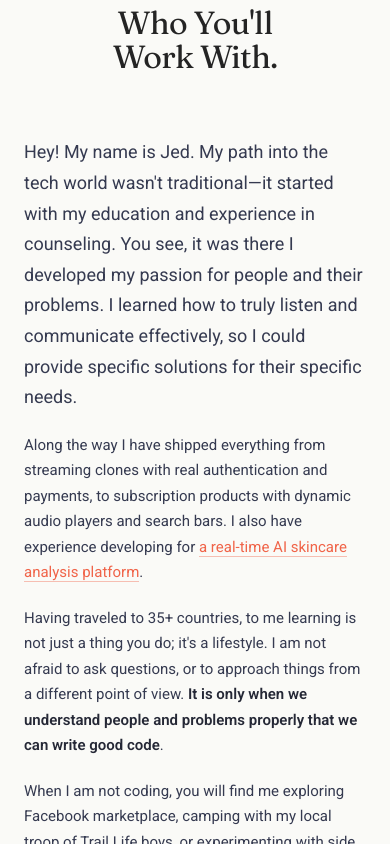
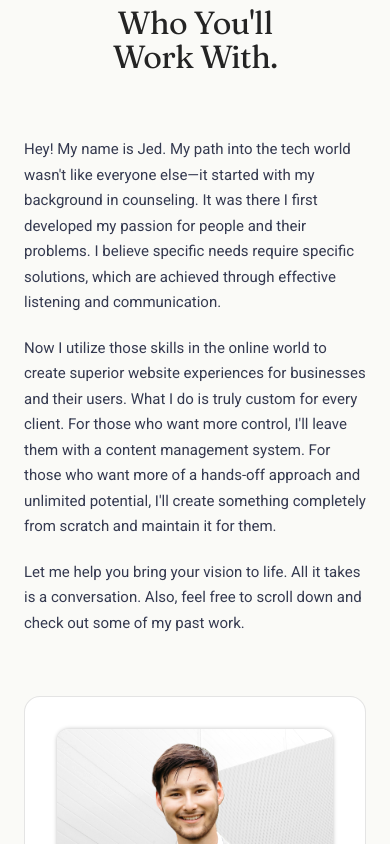
Before and after one commit to jeddelich/next-portfolio, a Next.js app: page / in a window 390 px wide. Shown: the part 1080-1924 px from the top of the page. Built offline with nearby package versions, Linux system fonts and the light colour scheme.

Commit message:
chore: update about section paragraphs

```diff
--- a/components/about/about.module.css
+++ b/components/about/about.module.css
@@ -160,10 +160,6 @@
     font-size: 16px;
   }
 
-  .aboutProse p:first-child {
-    font-size: 21px;
-  }
-
   .aboutCardStats {
     grid-template-columns: 1fr 1fr;
   }
@@ -174,10 +170,6 @@
     font-size: 15px;
   }
 
-  .aboutProse p:first-child {
-    font-size: 18px;
-  }
-
   .aboutCardImg {
     height: 148px;
   }
--- a/components/about/about.tsx
+++ b/components/about/about.tsx
@@ -13,22 +13,13 @@ function About() {
           <div className={styles.aboutGrid}>
             <div className={styles.aboutProse}>
               <p>
-                Hey! My name is Jed. My path into the tech world wasn&apos;t traditional—it started with my education and experience in counseling. You see, it was there I developed my passion for people and their problems. I learned how to truly listen and communicate effectively, so I could provide specific solutions for their specific needs.
+                Hey! My name is Jed. My path into the tech world wasn&apos;t like everyone else—it started with my background in counseling. It was there I first developed my passion for people and their problems. I believe specific needs require specific solutions, which are achieved through effective listening and communication.
               </p>
               <p>
-                Along
-                the way I have shipped everything from{" "}
-                  streaming clones
-                with real authentication and payments, to subscription products
-                with dynamic audio players and search bars. I also have experience developing for <a className={styles.accentLink} href="#projects">a real-time AI skincare analysis platform</a>.
+                Now I utilize those skills in the online world to create superior website experiences for businesses and their users. What I do is truly custom for every client. For those who want more control, I&apos;ll leave them with a content management system. For those who want more of a hands-off approach and unlimited potential, I&apos;ll create something completely from scratch and maintain it for them.
               </p>
               <p>
-                Having traveled to 35+ countries, to me learning is not just a thing you do; it&apos;s a lifestyle. I am not afraid to ask questions, or to approach things from a different point of view. <strong>It is only when we understand people and problems properly that we can write good code</strong>.
-              </p>
-              <p>
-                When I am not coding, you will find me exploring Facebook marketplace,
-                camping with my local troop of Trail Life boys, or experimenting
-                with side projects that probably do not need to exist.
+                Let me help you bring your vision to life. All it takes is a conversation. Also, feel free to scroll down and check out some of my past work.
               </p>
             </div>
             <aside className={styles.aboutCard}>
```
